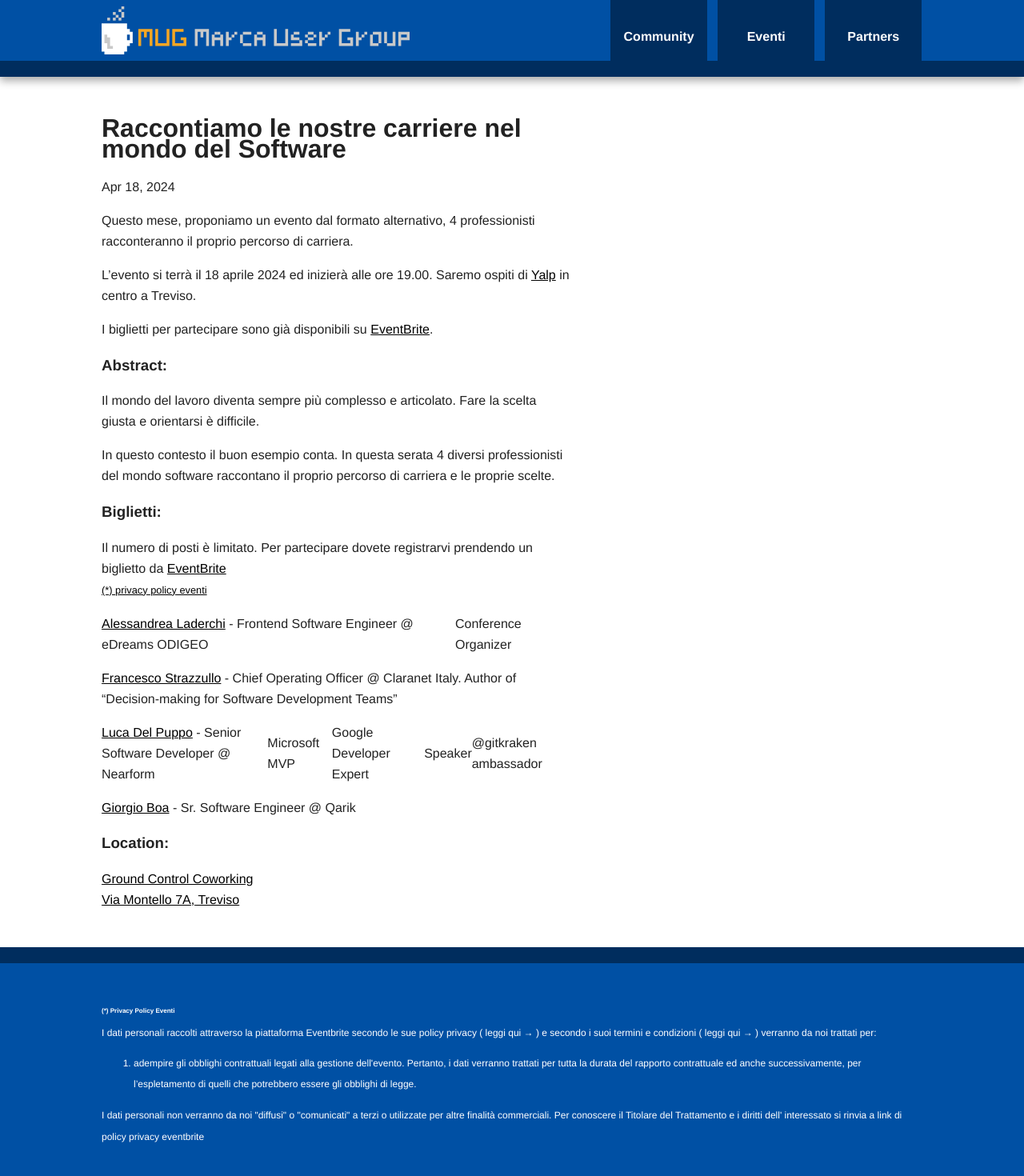
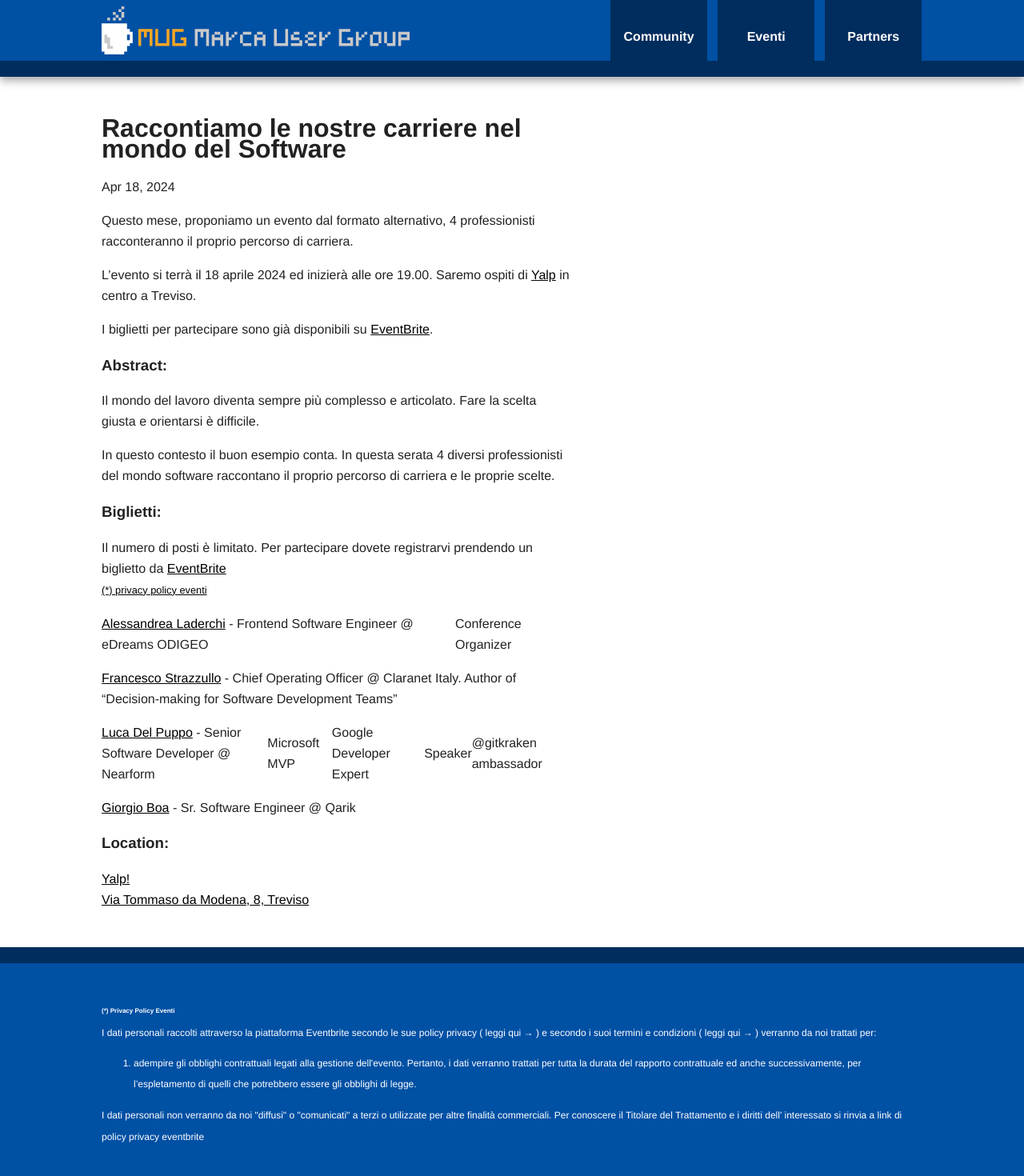
Before and after one commit to m-u-g/m-u-g.github.io, a Jekyll site: the page built from _posts/2024-04-18-serata-delle-carriere.md, in a window 1280 px wide. Shown: the whole page at 80% size. Built offline with Jekyll 4.4.1, drawn with Linux system fonts in a browser that asks for light colours.

Commit message:
Update 2024-04-18-serata-delle-carriere.md

```diff
--- a/_posts/2024-04-18-serata-delle-carriere.md
+++ b/_posts/2024-04-18-serata-delle-carriere.md
@@ -47,4 +47,4 @@
 
 <h3>Location:</h3>
 
-[Ground Control Coworking<br />Via Montello 7A, Treviso](https://www.google.com/maps/dir//Via+Tommaso+da+Modena,+8,+31100+Treviso+TV/@45.6616737,12.1643282,12z/data=!4m8!4m7!1m0!1m5!1m1!1s0x477949d448d9ae83:0x49d918c81a78480e!2m2!1d12.2467288!2d45.6617033)
+[Yalp!<br />Via Tommaso da Modena, 8, Treviso](https://www.google.com/maps/dir//Via+Tommaso+da+Modena,+8,+31100+Treviso+TV/@45.6616737,12.1643282,12z/data=!4m8!4m7!1m0!1m5!1m1!1s0x477949d448d9ae83:0x49d918c81a78480e!2m2!1d12.2467288!2d45.6617033)
```
